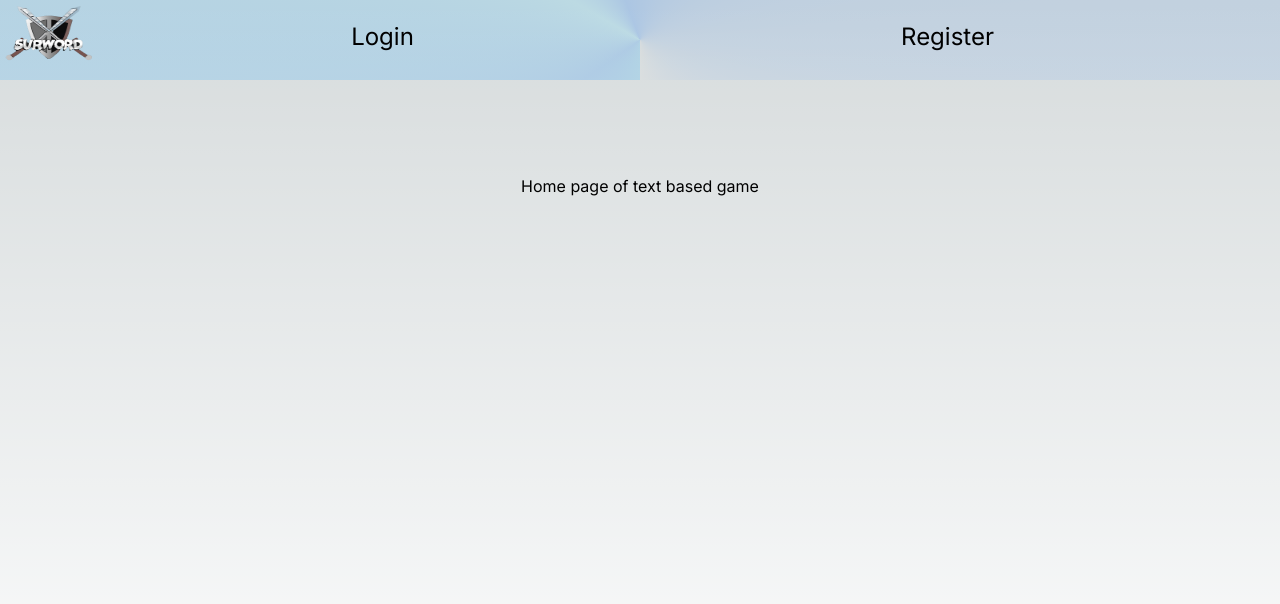
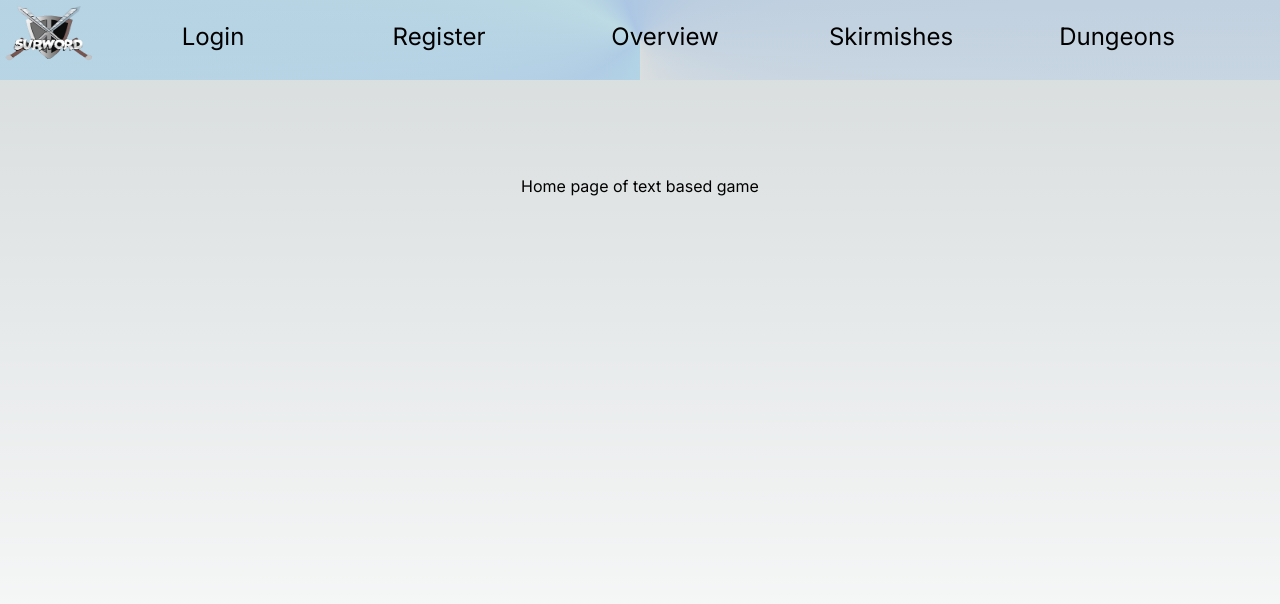
Before and after one commit to Darosss/text-based-game-client, a Next.js app: page / in a window 1280 px wide. Shown: the top 604 px of the page. Built offline with nearby package versions, Linux system fonts and the light colour scheme; no server answers.

Commit message:
Revert "feat: add links visiblity for logged and logged off users"
This reverts commit b48a589ce724405b315e9cc846a1303aba306e0b.

```diff
--- a/src/components/navigation/menu-links.tsx
+++ b/src/components/navigation/menu-links.tsx
@@ -1,14 +1,20 @@
-import Cookies from "js-cookie";
 import Link from "next/link";
 import styles from "./menu-links.module.scss";
-import { COOKIE_TOKEN_NAME } from "@/api/fetch";
 
 export const MenuLinks: () => JSX.Element = () => {
-  const authToken = Cookies.get(COOKIE_TOKEN_NAME);
   return (
     <ul className={styles.menuLinksList}>
-      {authToken ? (
-        <>
+      <li>
+        <Link href="/auth/login">
+          <p>Login</p>
+        </Link>
+      </li>
+      <li>
+        <Link href="/auth/register">
+          <p>Register</p>
+        </Link>
+      </li>
+
       <li>
         <Link href="/overview">
           <p>Overview</p>
@@ -24,26 +30,6 @@ export const MenuLinks: () => JSX.Element = () => {
           <p>Dungeons</p>
         </Link>
       </li>
-          <li>
-            <Link href="">
-              <p>Logout</p>
-            </Link>
-          </li>
-        </>
-      ) : (
-        <>
-          <li>
-            <Link href="/auth/login">
-              <p>Login</p>
-            </Link>
-          </li>
-          <li>
-            <Link href="/auth/register">
-              <p>Register</p>
-            </Link>
-          </li>
-        </>
-      )}
     </ul>
   );
 };
```
Lines whose indentation alone changed are shown as unchanged.
